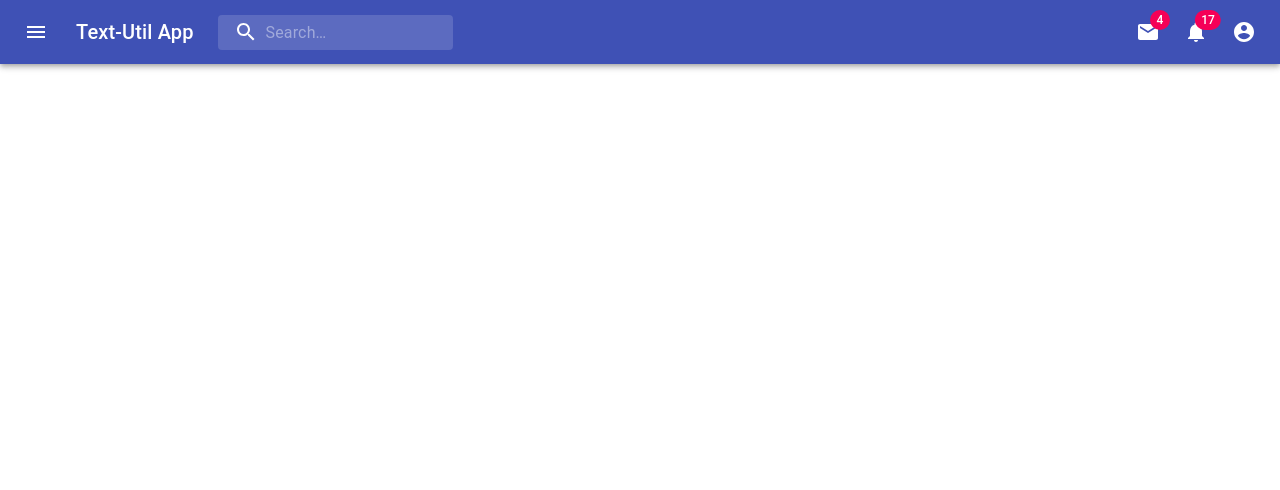
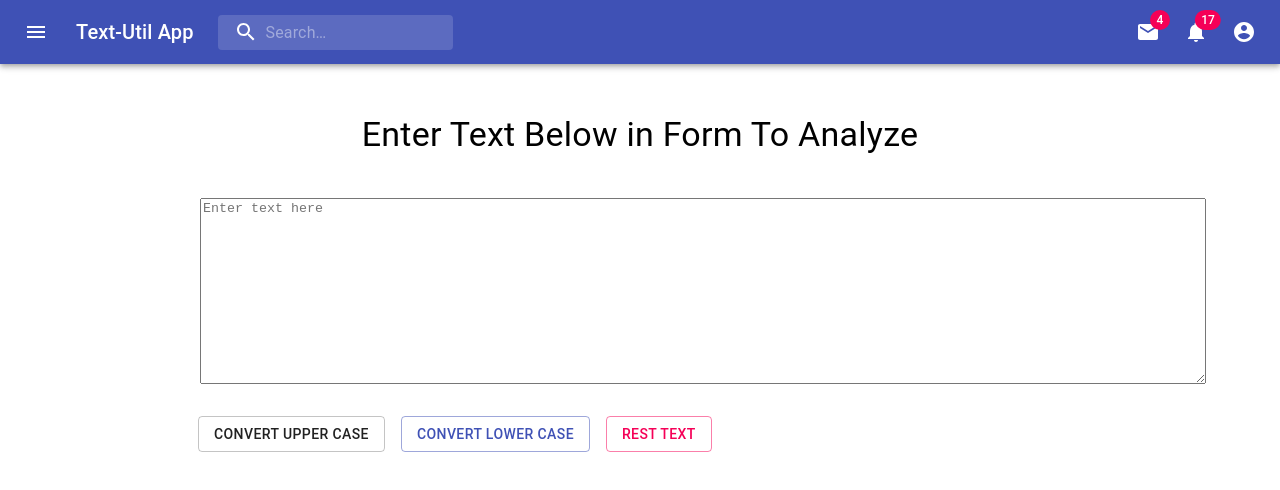
Before and after one commit to umairazmat/MUI-Text-App, a React (Vite) app: page / in a window 1280 px wide. Shown: the top 490 px of the page. Built offline with nearby package versions, Linux system fonts and the light colour scheme.

Commit message:
Text Form Added with 3  Functionalities

```diff
--- a/package.json
+++ b/package.json
@@ -8,6 +8,7 @@
     "preview": "vite preview"
   },
   "dependencies": {
+    "@fontsource/roboto": "^4.5.5",
     "@material-ui/core": "^4.12.4",
     "@material-ui/icons": "^4.11.3",
     "react": "^18.0.0",
--- a/src/App.jsx
+++ b/src/App.jsx
@@ -1,12 +1,12 @@
-import { useState } from "react";
-import logo from "./logo.svg";
 import "./App.css";
 import Navbar from "./components/nvabar/Navbar";
+import Textform from "./components/textform/Textform";
 
 function App() {
   return (
     <div className="App">
       <Navbar title="Text-Util App" />
+      <Textform heading="Enter Text Below in Form To Analyze" />
     </div>
   );
 }
--- /dev/null
+++ b/src/components/textform/Textform.css
@@ -0,0 +1,4 @@
+#form-heading {
+  text-align: center;
+  margin-top: 50px;
+}
--- /dev/null
+++ b/src/components/textform/Textform.jsx
@@ -0,0 +1,88 @@
+import React from "react";
+import "./Textform.css";
+import { useState } from "react";
+import Typography from "@material-ui/core/Typography";
+import Button from "@material-ui/core/Button";
+import Box from "@material-ui/core/Box";
+import { makeStyles } from "@material-ui/core/styles";
+import TextareaAutosize from "@material-ui/core/TextareaAutosize";
+const useStyles = makeStyles((theme) => ({
+  root: {
+    "& > *": {
+      margin: theme.spacing(1),
+    },
+  },
+}));
+export default function MinHeightTextarea(props) {
+  const classes = useStyles();
+  // Upper Case
+  const handleUpClick = () => {
+    console.log("Upper Case was Clicked " + " " + text);
+    let newText = text.toUpperCase();
+    setText(newText);
+  };
+
+  //   Lower case
+  const handleLowerClick = () => {
+    console.log("Lower Case was Clicked " + " " + text);
+    let newText = text.toLowerCase();
+    setText(newText);
+  };
+
+  // Reset Text
+  const handleResetClick = () => {
+    // console.log("Reset Text Case was Clicked " + " " + text);
+    let newText = "";
+    setText(newText);
+  };
+
+  //   Change value when User satrt writting
+  const handleOnChange = (event) => {
+    console.log("onChange");
+    setText(event.target.value);
+  };
+
+  //   Use State
+  const [text, setText] = useState("");
+  return (
+    <div>
+      {/* Heading */}
+      <Typography id="form-heading" variant="h4" gutterBottom>
+        {props.heading}
+      </Typography>
+      {/* Text Area */}
+      <TextareaAutosize
+        style={{
+          marginLeft: "200px",
+          marginTop: "30px",
+          width: "1000px",
+        }}
+        value={text}
+        aria-label="minimum height"
+        minRows={12}
+        placeholder="Enter text here"
+        onChange={handleOnChange}
+      />
+      <br />
+      {/* Buttons */}
+      <div
+        className={classes.root}
+        style={{
+          marginLeft: "190px",
+          marginTop: "20px",
+          width: "1000px",
+        }}
+      >
+        <Button variant="outlined" color="deafult" onClick={handleUpClick}>
+          Convert Upper Case
+        </Button>
+        <Button variant="outlined" color="primary" onClick={handleLowerClick}>
+          Convert lower case
+        </Button>
+        <Button variant="outlined" color="secondary" onClick={handleResetClick}>
+          Rest text
+        </Button>
+      </div>
+    </div>
+  );
+}
```
Also changed, not shown: 1 other file (tests, documents, lock files or other folders).
